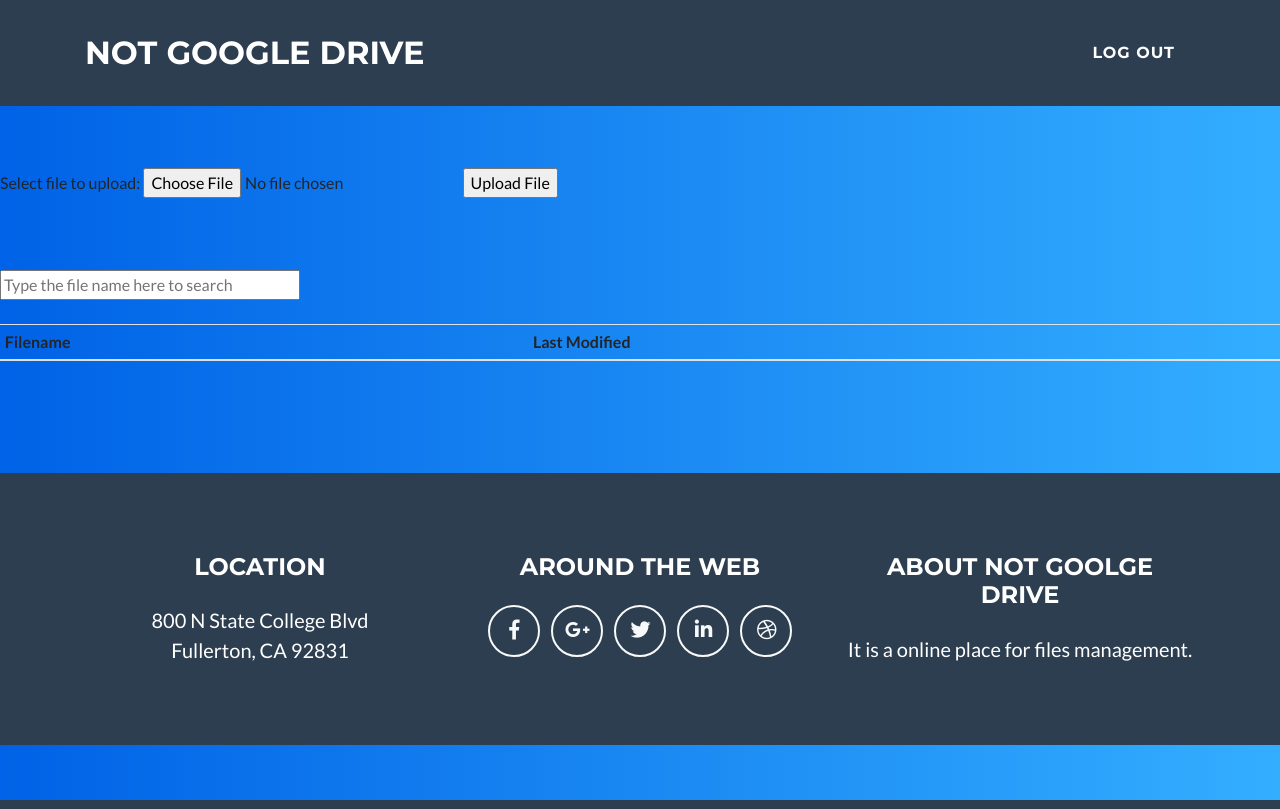
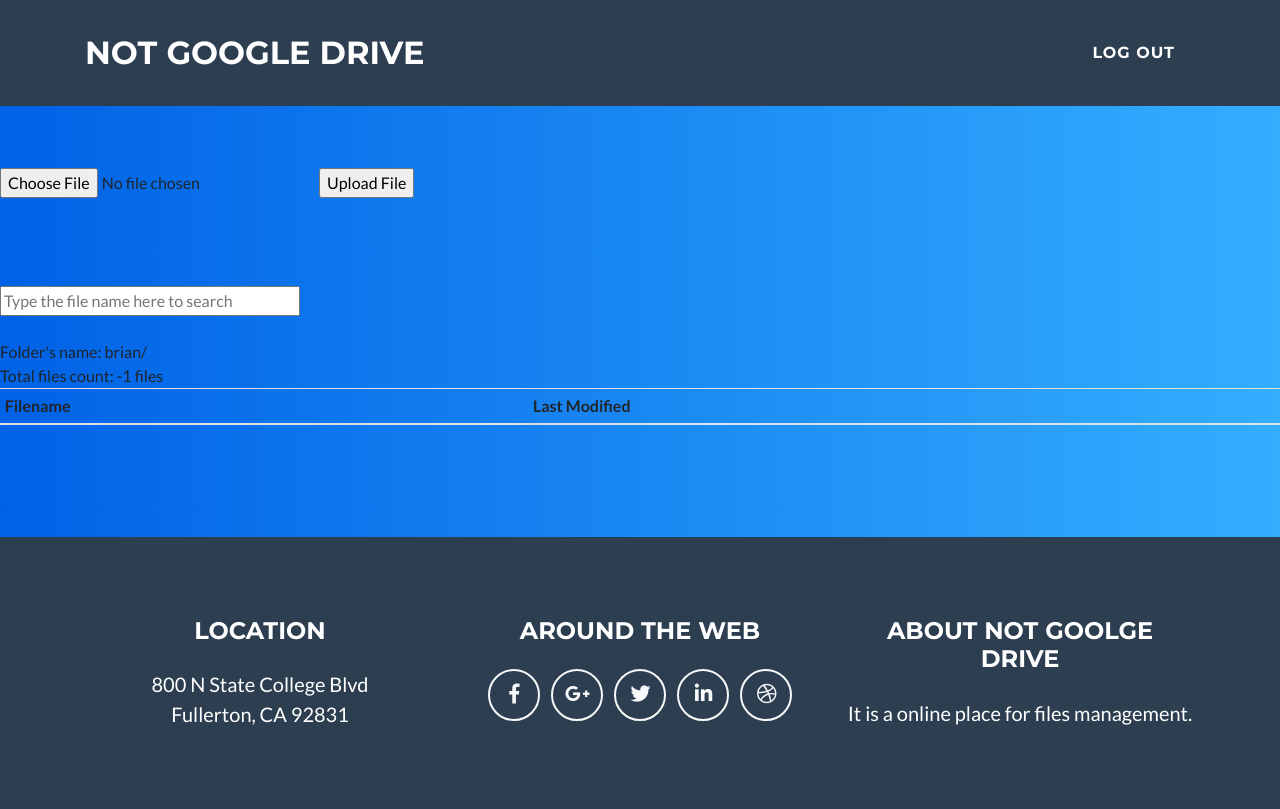
Before and after one commit to ewrybovic/Not-Google-Drive, a PHP site: page /profile.php in a window 1280 px wide. Run offline with PHP 8.4, Linux system fonts and the light colour scheme; a user stored in the database is signed in; lists and menus that the app fills with data are empty.

Commit message:
add code

```diff
--- a/profile.php
+++ b/profile.php
@@ -56,13 +56,12 @@
 
     <br /><br /><br />
 
-    <!-- upload form -->
-    <span style="width:50%">
-      <form action="php/upload.php" method="post" enctype="multipart/form-data">Select file to upload:
-        <input type="file" name="fileToUpload" id="fileToUpload">
-        <input type="submit" name="submit" value="Upload File">
-      </form>
-    </span>
+        <form action="php/upload.php" method="post" enctype="multipart/form-data">
+          <div class="form-group">
+            <input type="file" name="fileToUpload" id="fileToUpload">
+            <input type="submit" name="submit" value="Upload File">
+          </div>
+        </form>
 
     <br /><br /><br />
 
@@ -80,23 +79,45 @@
           <th>Filename</th>
           <th>Last Modified</th>
         </tr>
+        <?php
+        session_start();
+        $folder_name = $_SESSION['login_user'];
+        echo "Folder's name: ";
+        echo "$folder_name"."/";
+        echo "<br>";
+        echo "Total files count: ";
+        $target_dir = "users/". $_SESSION['login_user'] . "/";
+        $files = scandir("$target_dir");
+        $index_count = count($files)-2;
+        print ("$index_count files<br>\n");
+        print("<table>\n");
+        clearstatcache();
+          for ($i=2; $i < count($files) ; $i++) {
+            // code...
+            print("<tr>");
+            print("<th>");
+            echo "<a href= \"$target_dir" .$files[$i]. "\"download>" . $files[$i]. "</a>";
+            print("</th>");
+
+            print("<th>");
+            echo "". date ("F d Y H:i:s.", filemtime("var/www/html/users/".$_SESSION['login_user']. "/".$files[$i]));
+
+            print("</th>");
+
+            print("<th>");
+            echo "". filesize($files[$i]) . " bytes";
+            print("</th>");
+
+            print("</tr>");
+
+          }
+        print("</table>\n");
+        ?>
       </thead>
 
     </table>
 
-      <?php
-      session_start();
 
-      $target_dir = "users/". $_SESSION['login_user'] . "/";
-
-      $files = scandir("$target_dir");
-
-        for ($i=2; $i < count($files) ; $i++) {
-          // code...
-
-          echo "<p><a href= \"$target_dir" .$files[$i]. "\"download>" . $files[$i]. "</a>";
-        }
-      ?>
   </div>
 </section>
 
```
